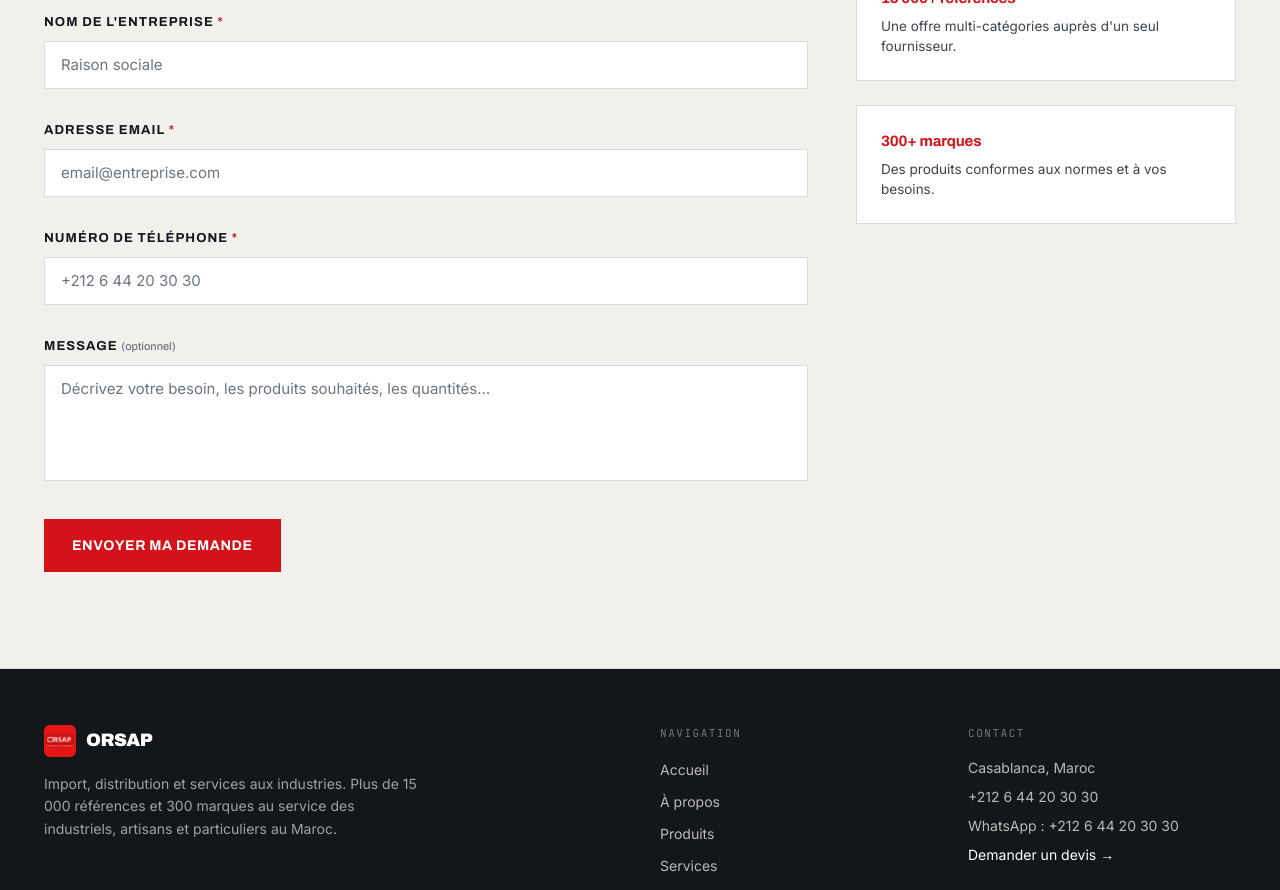
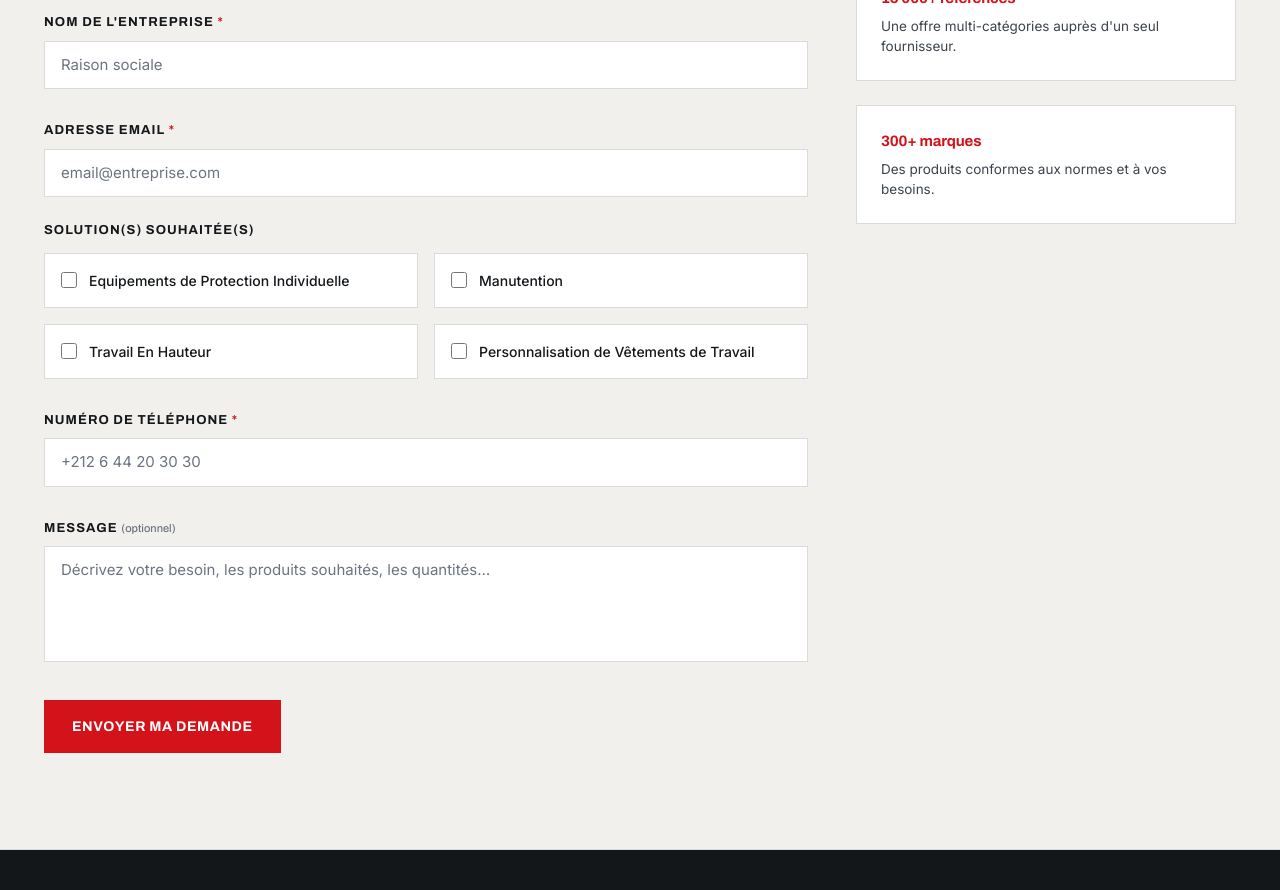
Before and after one commit to EnigmaFete/Deploiement-ORSAP, a React (Vite) app: page /devis in a window 1280 px wide. Shown: the part 920-1810 px from the top of the page. Built offline with nearby package versions, Linux system fonts and the light colour scheme; the HTML template or start-up script is replaced by a standard one.

Commit message:
Add Solution(s) souhaitée(s) checkbox category to professional Devis form and Admin dashboard devis table

```diff
--- a/server.js
+++ b/server.js
@@ -100,7 +100,7 @@
 
 // ── Devis API Routes ────────────────────────────────────────────────
 app.post("/api/devis", (req, res) => {
-  const { clientType, name, company, email, phone, message } = req.body;
+  const { clientType, name, company, email, phone, message, solutions } = req.body;
 
   if (!name || !phone) {
     return res.status(400).json({ error: "Nom et téléphone sont obligatoires." });
@@ -119,6 +119,7 @@
     company: company || null,
     email: email || null,
     phone,
+    solutions: clientType === "professional" ? (solutions || []) : [],
     message: message || null,
   };
 
@@ -212,6 +213,11 @@
       <td>${esc(s.company || "—")}</td>
       <td>${s.email ? `<a href="mailto:${esc(s.email)}">${esc(s.email)}</a>` : "—"}</td>
       <td><a href="tel:${esc(s.phone)}">${esc(s.phone)}</a></td>
+      <td>
+        ${s.solutions && s.solutions.length > 0
+          ? s.solutions.map(sol => `<span class="badge pro" style="display:inline-block; margin:2px; font-size:10.5px;">${esc(sol)}</span>`).join("")
+          : "—"}
+      </td>
       <td class="msg">${esc(s.message || "—")}</td>
       <td><button class="del-btn" onclick="deleteEntry('${s.id}')">Supprimer</button></td>
     </tr>`,
@@ -316,6 +322,7 @@
             <th>Entreprise</th>
             <th>Email</th>
             <th>Téléphone</th>
+            <th>Solutions souhaitées</th>
             <th>Message</th>
             <th>Actions</th>
           </tr>
--- a/src/pages/Devis.tsx
+++ b/src/pages/Devis.tsx
@@ -18,6 +18,15 @@
     message: "",
   });
 
+  const [solutions, setSolutions] = useState<string[]>([]);
+
+  const SOLUTIONS_OPTIONS = [
+    "Equipements de Protection Individuelle",
+    "Manutention",
+    "Travail En Hauteur",
+    "Personnalisation de Vêtements de Travail",
+  ];
+
   function update(field: keyof typeof form, value: string) {
     setForm((prev) => ({ ...prev, [field]: value }));
   }
@@ -31,7 +40,7 @@
       const res = await fetch(API_URL, {
         method: "POST",
         headers: { "Content-Type": "application/json" },
-        body: JSON.stringify({ clientType, ...form }),
+        body: JSON.stringify({ clientType, ...form, solutions: clientType === "professional" ? solutions : [] }),
       });
 
       if (!res.ok) {
@@ -58,6 +67,7 @@
   function handleReset() {
     setSubmitted(false);
     setForm({ name: "", company: "", email: "", phone: "", message: "" });
+    setSolutions([]);
     setClientType("professional");
   }
 
@@ -197,6 +207,7 @@
 
               {/* Email — professional only */}
               {clientType === "professional" && (
+                <div className="space-y-6">
                   <div>
                     <label
                       htmlFor="devis-email"
@@ -213,6 +224,37 @@
                       placeholder="email@entreprise.com"
                       className="w-full border border-hairline bg-card px-4 py-3 text-[15px] text-ink outline-none transition-colors placeholder:text-steel focus:border-orsap-red"
                     />
+                  </div>
+
+                  <div>
+                    <label className="mb-3 block font-display text-[13px] font-bold uppercase tracking-[0.08em] text-ink">
+                      Solution(s) souhaitée(s)
+                    </label>
+                    <div className="grid grid-cols-1 gap-4 sm:grid-cols-2">
+                      {SOLUTIONS_OPTIONS.map((opt) => (
+                        <label
+                          key={opt}
+                          className="flex cursor-pointer select-none items-center gap-3 border border-hairline bg-card p-4 hover:border-orsap-red"
+                        >
+                          <input
+                            type="checkbox"
+                            checked={solutions.includes(opt)}
+                            onChange={(e) => {
+                              if (e.target.checked) {
+                                setSolutions([...solutions, opt]);
+                              } else {
+                                setSolutions(solutions.filter((s) => s !== opt));
+                              }
+                            }}
+                            className="size-4 shrink-0 accent-orsap-red"
+                          />
+                          <span className="text-[14px] font-medium text-ink">
+                            {opt}
+                          </span>
+                        </label>
+                      ))}
+                    </div>
+                  </div>
                 </div>
               )}
 
```
Lines whose indentation alone changed are shown as unchanged.
